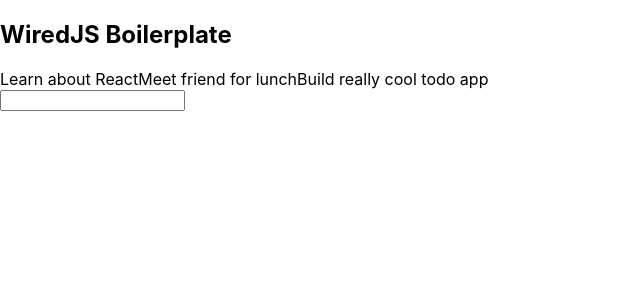
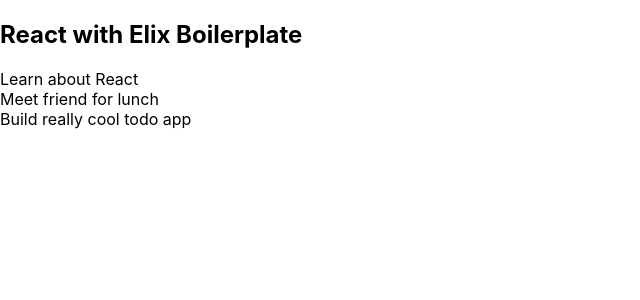
Before and after one commit to NuclearError/react-wiredjs-boilerplate, a React (Create React App) app: page / in a window 1280 px wide. Shown: the top 300 px of the page, without its empty margins (0-640 px from the left). Built offline with nearby package versions, Linux system fonts and the light colour scheme; the HTML template or start-up script is replaced by a standard one.

Commit message:
wip, switched to elix

```diff
--- a/package.json
+++ b/package.json
@@ -5,10 +5,10 @@
     "@testing-library/jest-dom": "^4.2.4",
     "@testing-library/react": "^9.3.2",
     "@testing-library/user-event": "^7.1.2",
+    "elix": "^9.0.2",
     "react": "^16.12.0",
     "react-dom": "^16.12.0",
-    "react-scripts": "3.3.0",
-    "wired-elements": "^2.0.0"
+    "react-scripts": "3.3.0"
   },
   "scripts": {
     "start": "react-scripts start",
--- a/src/App.js
+++ b/src/App.js
@@ -1,9 +1,13 @@
 import React, { useState } from 'react';
-import { WiredButton, WiredCard, WiredInput } from "wired-elements";
+import 'elix/src/Input.js';
 
-// import TodoForm from './TodoForm';
+//////////////////////////////////////////////////
+// abstract this somewhere else
 
-const Todo = ({ todo }) => <wired-card className="todo">{todo.text}</wired-card>;
+const Todo = ({ todo }) => <div className="todo">{todo.text}</div>;
+
+//////////////////////////////////////////////////
+// abstract this somewhere else
 
 function TodoForm({ addTodo }) {
   const [value, setValue] = useState("");
@@ -17,7 +21,7 @@
 
   return (
     <form onSubmit={handleSubmit}>
-      <input
+      <elix-input
         type="text"
         className="input"
         value={value}
@@ -26,6 +30,8 @@
     </form>
   );
 }
+
+//////////////////////////////////////////////////
 
 function App() {
 
@@ -44,7 +50,7 @@
   return (
     <section>
       <header>
-        <h2>WiredJS Boilerplate</h2>
+        <h2>React with Elix Boilerplate</h2>
       </header>
       <div>
         {todos.map((todo, index) => (
```
Also changed, not shown: 1 other file (tests, documents, lock files or other folders).
